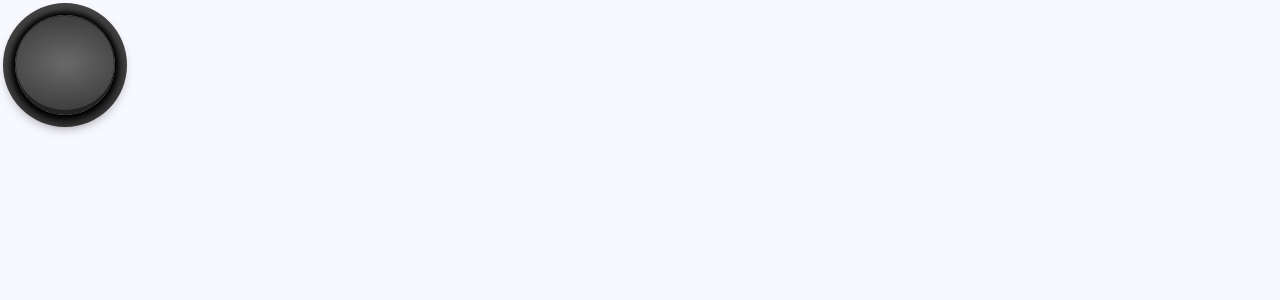
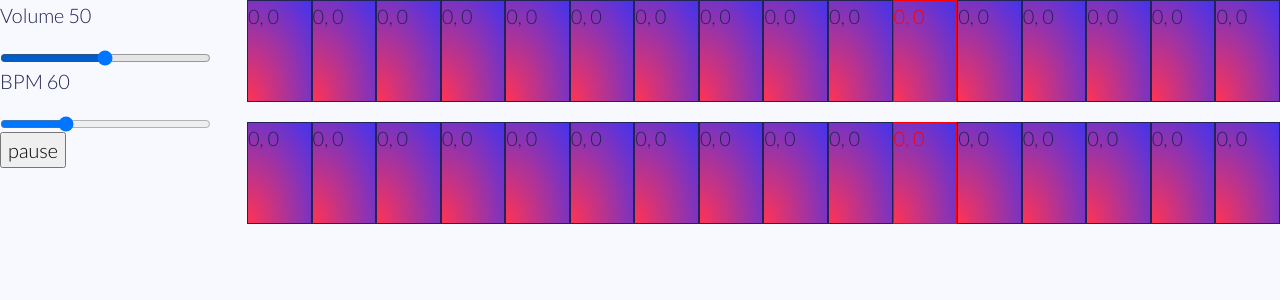
Before and after one commit to jordan52/tracker, a React (Create React App) app: page / in a window 1280 px wide. Shown: the top 300 px of the page. Built offline with nearby package versions, Linux system fonts and the light colour scheme.

Commit message:
working a bit better. still really wonky

```diff
--- a/src/App.js
+++ b/src/App.js
@@ -27,6 +27,7 @@ function App() {
   const volume = (event) => {
     Audio.masterGainNode.gain.setValueAtTime(parseInt(event.target.value)/100, Audio.context.currentTime)
     setLevel(event.target.value);
+    console.log(`master gain node value: ${Audio.masterGainNode.gain.value}`);
   };
   const [bpm, setBpm] = useState(60);
   const tempo = (event) => {
@@ -60,6 +61,8 @@ function App() {
   }
   // https://levelup.gitconnected.com/the-web-is-alive-with-the-sound-of-react-bb0713aa1010
   const [oscillatorNodes, setOscillatorNodes] = useState([])
+  const [oscillator, setOscillator] = useState();
+  const [gainNode, setGainNode] = useState();
   const initializeMasterGain = () => {
     // Connect the masterGainNode to the audio context to allow it to output sound.
     Audio.masterGainNode.connect(Audio.context.destination)
@@ -70,44 +73,34 @@ function App() {
     // create one single osc
     // Create a GainNode for the oscillator, set it to 0 volume and connect it to masterGainNode
     const oscillatorGainNode = Audio.context.createGain()
-    oscillatorGainNode.gain.setValueAtTime(0.2, Audio.context.currentTime)
+    oscillatorGainNode.gain.setValueAtTime(1, Audio.context.currentTime)
     oscillatorGainNode.connect(Audio.masterGainNode)
 
     // Create OscillatorNode, connect it to its GainNode, and make it start playing.
     const oscillatorNode = Audio.context.createOscillator()
     oscillatorNode.connect(oscillatorGainNode)
+    oscillatorNode.type = 'square';
     oscillatorNode.start()
-
+    setOscillator(oscillatorNode);
+    setGainNode(oscillatorGainNode);
     // Store the nodes along with their values in state.
     // Note: When an oscillator is created, frequency is set to 440,
     // and type is set to 'sine' by default.
-    const oscillatorNodeValues = {
+    /*const oscillatorNodeValues = {
       oscillatorNode: oscillatorNode,
       oscillatorGainNode: oscillatorGainNode,
       frequency: oscillatorNode.frequency.value,
       type: oscillatorNode.type,
       gain: 0
-    }
+    }*/
 
-    setOscillatorNodes([...oscillatorNodes, oscillatorNodeValues])
+      //setOscillatorNodes([...oscillatorNodes, oscillatorNodeValues])
   }
   useEffect(initializeMasterGain, [])
 
-
-  const knobtest = (v) => {
-    console.log(`knobtest ${v}`)
-  }
   return (
-    <div>
-      <Dial size={100} currentDeg={0} startAngle={5}/>
-    </div>
-  )
-  /*
-  return (
-    <div className='with-sidebar' onChange={knobtest}>
-
+    <div className='with-sidebar'>
       <div>
-
         <div className='controlbox'>
           <Slider
             onChange={volume}
@@ -131,9 +124,9 @@ function App() {
           ></Slider>
           <button onClick={()=>playpause()}>{isPlaying ? 'pause' : ' play  '}</button>
         </div>
-        <Grid beats={16} tick={tick} osc={oscillatorNodes[0]} context={Audio.context} />
+        <Grid beats={16} tick={tick} gain={gainNode} oscillator={oscillator} context={Audio.context} />
       </div>
     </div>
-  );*/
-}
+  );
+};
 export default App;
--- /dev/null
+++ b/src/components/BeatDial.js
@@ -0,0 +1,57 @@
+import React, { useState } from 'react';
+
+Math.clip = function(number, min, max) {
+  return Math.max(min, Math.min(number, max));
+}
+const BeatDial = (props) => {
+  const width = 100;
+  const height = 100;
+  const [xVal, setXVal] = useState(0);
+  const [yVal, setYVal] = useState(0);
+  const [style, setStyle] = useState(`radial-gradient(farthest-corner at ${props.xVal}px ${height-props.yVal}px,#f35 0%, #43e 100%)`)
+  const startDrag = (e) => {
+    e.preventDefault();
+    const boundingRect = e.target.getBoundingClientRect();
+    const pts = {
+      x: boundingRect.left + boundingRect.width / 2,
+      y: boundingRect.bottom + boundingRect.height / 2
+    };
+    let gradientStyle = {}
+    const moveHandler = e => {
+      let x = Math.clip(Math.round(e.clientX - boundingRect.left), 0, 100);//, e.clientY, pts);
+      setXVal(x);
+      let y = Math.clip(width - e.clientY - boundingRect.top, 0, 100);//, e.clientY, pts);
+      setYVal(y);
+      setStyle(`radial-gradient(farthest-corner at ${x}px ${height - y}px,#f35 0%, #43e 100%)`)
+    };
+
+    document.addEventListener("mousemove", moveHandler);
+    document.addEventListener("mouseup", e => {
+      document.removeEventListener("mousemove", moveHandler);
+    });
+  }
+
+
+
+  if (props.tick == props.i && xVal) {
+    console.log(`${2000*(xVal/100)} and ${yVal}`)
+    //props.osc.oscillatorNode.frequency.setValueAtTime(2000*(xVal/100), props.context.currentTime)
+    if(xVal > 0) {
+      props.oscillator.frequency.setValueAtTime(2000 * (xVal / 100), props.context.currentTime);
+    }
+    if(props.gain ) {
+      props.gain.gain.setTargetAtTime(yVal / 100, props.context.currentTime, 0.01);
+    }
+    //props.osc.oscillatorGainNode.gain.setTargetAtTime(0.9, props.context.currentTime, 0.01);
+    //props.osc.oscillatorGainNode.gain.setTargetAtTime(0, props.context.currentTime, 1000);
+  }
+
+
+  return (
+    <div className={`beat ${props.tick == props.i ? "red":""}`} onMouseDown={startDrag} style={{backgroundImage: style, width:width+"px", height:height+"px"}}>
+      <div>{xVal}, {yVal}</div>
+    </div>
+  )
+}
+
+export default BeatDial;
--- a/src/components/Dial.css
+++ b/src/components/Dial.css
@@ -1,38 +1,5 @@
 .dial {
-
+    width:100px;
+    height:100px;
+    border: 1px solid;
 }
-.dial .ticks {
-    position: absolute;
-}
-.dial .ticks .tick {
-    position: absolute;
-    background: black;
-    box-shadow: inset 0 0 0 0 black;
-    width: 3px;
-    transition: box-shadow 0.5s;
-}
-.dial .ticks .tick.active {
-    box-shadow: inset 0 0 5px 2px #509eec, 0 0 0 1px #369;
-}
-
-.dial.outer {
-    border-radius: 50%;
-    border: 1px solid #222;
-    border-bottom: 5px solid #222;
-    background-image: radial-gradient(100% 70%, #666 6%, #333 90%);
-    box-shadow: 0 5px 15px 2px black, 0 0 5px 3px black, 0 0 0 12px #444;
-}
-.dial.inner {
-    border-radius: 50%;
-}
-.knob.inner .grip {
-    position: absolute;
-    width: 5%;
-    height: 5%;
-    bottom: 2%;
-    left: 50%;
-    transform: translateX(-50%);
-    border-radius: 50%;
-    background: #509eec;
-    box-shadow: 0 0 3px 1px black;
-}
--- a/src/components/Dial.js
+++ b/src/components/Dial.js
@@ -1,78 +1,34 @@
 import React, { useState } from 'react'
 import './Dial.css'
+
+Math.clip = function(number, min, max) {
+  return Math.max(min, Math.min(number, max));
+}
+
 const Dial = (props) => {
-  const [deg, setDeg] = useState(props.deg)
-  var margin = props.size * 0.15;
-
-
-  let kStyle = {
-    width: props.size,
-    height: props.size
-  };
-  let iStyle = JSON.parse(JSON.stringify(kStyle));;
-  let oStyle = JSON.parse(JSON.stringify(kStyle));;
-  oStyle.margin = margin;
-  if (props.color) {
-    oStyle.backgroundImage =
-      "radial-gradient(100% 70%,hsl(210, " +
-      this.currentDeg +
-      "%, " +
-      this.currentDeg / 5 +
-      "%),hsl(" +
-      Math.random() * 100 +
-      ",20%," +
-      this.currentDeg / 36 +
-      "%))";
-  }
-  iStyle.transform = "rotate(" + deg + "deg)";
-
-  const getDeg = (cX, cY, pts) => {
-    const x = cX - pts.x;
-    const y = cY - pts.y;
-    let deg = Math.atan(y / x) * 180 / Math.PI;
-    if ((x < 0 && y >= 0) || (x < 0 && y < 0)) {
-      deg += 90;
-    } else {
-      deg += 270;
-    }
-    let finalDeg = Math.min(Math.max(props.startAngle, deg), props.endAngle);
-    return finalDeg;
-  };
-
-  const convertRange = (oldMin, oldMax, newMin, newMax, oldValue) => {
-    return (oldValue - oldMin) * (newMax - newMin) / (oldMax - oldMin) + newMin;
-  };
-
-  const convertDegreeToValue = (minDegree, maxDegree, minVal, maxVal, selectedDegree) => {
-    const degreePercent = (selectedDegree - minDegree) /  (maxDegree - minDegree);
-    const newVal = degreePercent * (maxVal - minVal) + minVal;
-    return newVal;
-  };
-
+  const [xVal, setXVal] = useState(props.xVal);
+  const [yVal, setYVal] = useState(props.yVal);
+  const [style, setStyle] = useState(`radial-gradient(farthest-corner at ${props.xVal}px ${100-props.yVal}px,#f35 0%, #43e 100%)`)
   const startDrag = (e) => {
     e.preventDefault();
-    const knob = e.target.getBoundingClientRect();
+    const boundingRect = e.target.getBoundingClientRect();
     const pts = {
-      x: knob.left + knob.width / 2,
-      y: knob.top + knob.height / 2
+      x: boundingRect.left + boundingRect.width / 2,
+      y: boundingRect.bottom + boundingRect.height / 2
     };
-    console.log(`${knob.left} + ${knob.width} ${knob.top} + ${knob.height}`)
+    let gradientStyle = {
+
+    }
+    console.log(`start drag left ${boundingRect.left} width ${boundingRect.width} bottom ${boundingRect.bottom} height ${boundingRect.height} top ${boundingRect.top}`)
+    console.log(`start drag e.clientX ${e.clientX}, y ${e.clientY}`)
     const moveHandler = e => {
-      var currentDeg = getDeg(e.clientX, e.clientY, pts);
-      if (props.currentDeg === props.startAngle) currentDeg--;
-      let newValue = Math.floor(
-        convertDegreeToValue(
-          this.startAngle,
-          this.endAngle,
-          this.props.min,
-          this.props.max,
-          this.currentDeg
-        )
-      );
-      this.setState({ deg: this.currentDeg, value: newValue });
-      console.log(`calling onchange with ${this.newValue}`)
-      this.props.onChange(this.newValue);
+      let xVal = Math.clip(e.clientX, 0 ,100);//, e.clientY, pts);
+      setXVal( xVal);
+      let yVal = Math.clip(100-e.clientY, 0 ,100);//, e.clientY, pts);
+      setYVal( yVal);
+      setStyle(`radial-gradient(farthest-corner at ${xVal}px ${100-yVal}px,#f35 0%, #43e 100%)`)
     };
+
     document.addEventListener("mousemove", moveHandler);
     document.addEventListener("mouseup", e => {
       document.removeEventListener("mousemove", moveHandler);
@@ -80,13 +36,9 @@ const Dial = (props) => {
   }
 
   return (
-    <div className="dial" style={kStyle}>
-      <div>{props.value}</div>
-      <div className="dial outer" style={oStyle} onMouseDown={startDrag}>
-        <div className="dial inner" style={iStyle}>
-          <div className="grip" />
-        </div>
-      </div>
+    <div className="dial" onMouseDown={startDrag} style={{backgroundImage: style}}>
+      <div>{xVal}, {yVal}</div>
+
     </div>
   )
 }
--- a/src/components/Track.js
+++ b/src/components/Track.js
@@ -1,9 +1,9 @@
 import React, { useState } from 'react';
-import Beat from './Beat';
+import BeatDial from './BeatDial';
 const Track = (props) => {
   var items = [];
   for (var i = 0; i < props.beats; i++) {
-    items.push(<Beat i={i} {...props}/>);
+    items.push(<BeatDial i={i} xVal={0} yVal={0} {...props}/>);
   }
   return (
     <div className="track">
```
